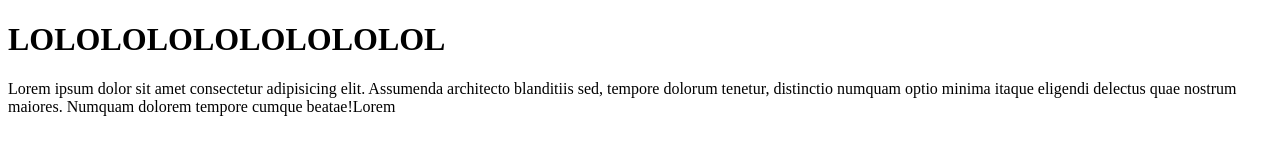
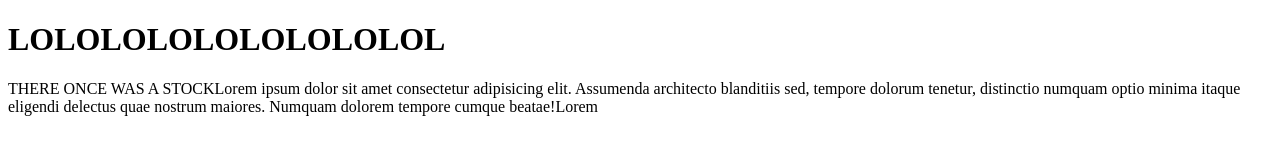
Before and after one commit to Casanovababy/Artillery, a plain HTML site: page index.html in a window 1280 px wide. Drawn offline with Linux system fonts and the light colour scheme.

Commit message:
commit 2

```diff
--- a/index.html
+++ b/index.html
@@ -7,6 +7,6 @@
 </head>
 <body>
     <h1>LOLOLOLOLOLOLOLOLOL</h1>
-    <p>Lorem ipsum dolor sit amet consectetur adipisicing elit. Assumenda architecto blanditiis sed, tempore dolorum tenetur, distinctio numquam optio minima itaque eligendi delectus quae nostrum maiores. Numquam dolorem tempore cumque beatae!Lorem    </p>
+    <p>THERE ONCE WAS A STOCKLorem ipsum dolor sit amet consectetur adipisicing elit. Assumenda architecto blanditiis sed, tempore dolorum tenetur, distinctio numquam optio minima itaque eligendi delectus quae nostrum maiores. Numquam dolorem tempore cumque beatae!Lorem    </p>
 </body>
 </html>
```
